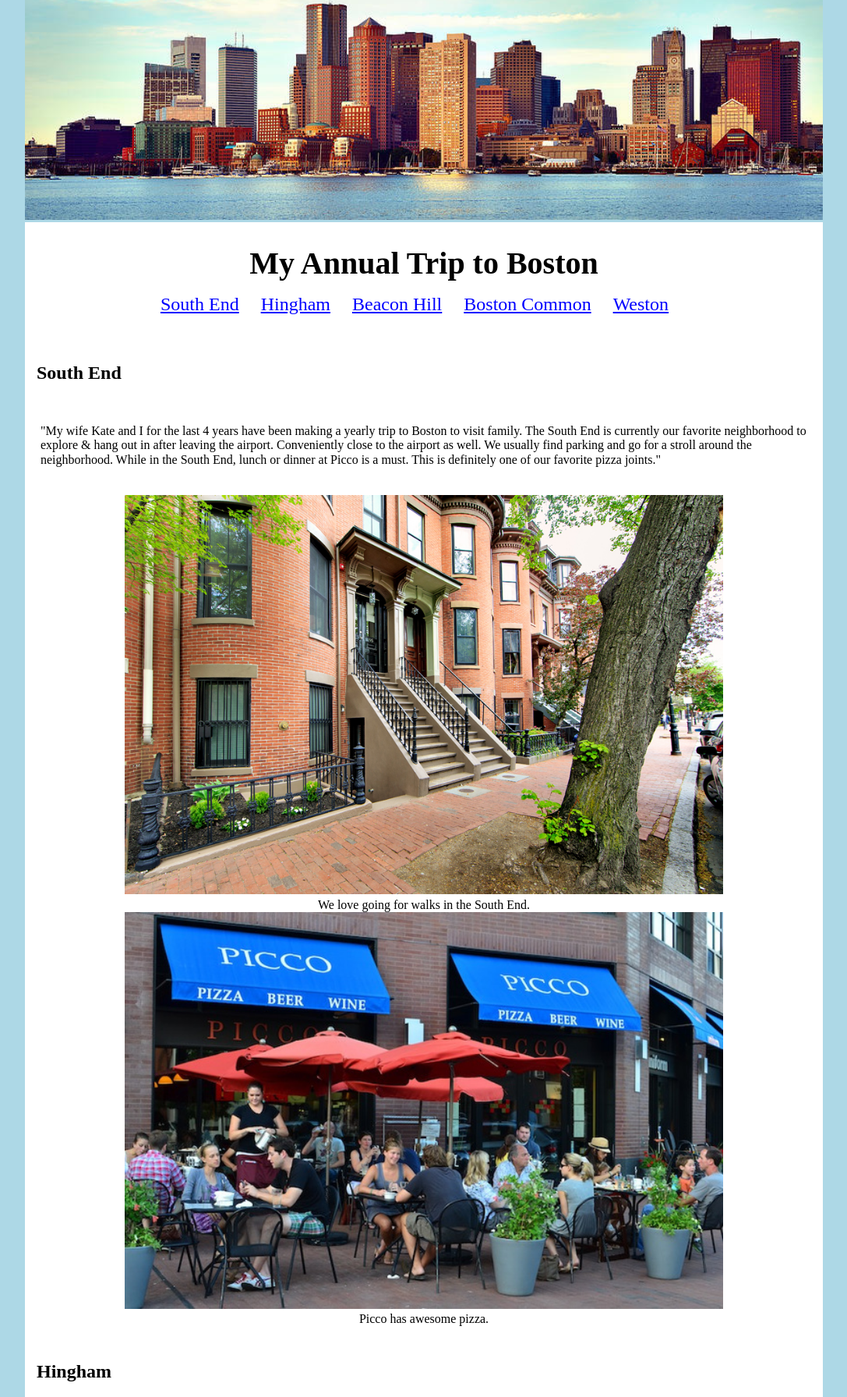
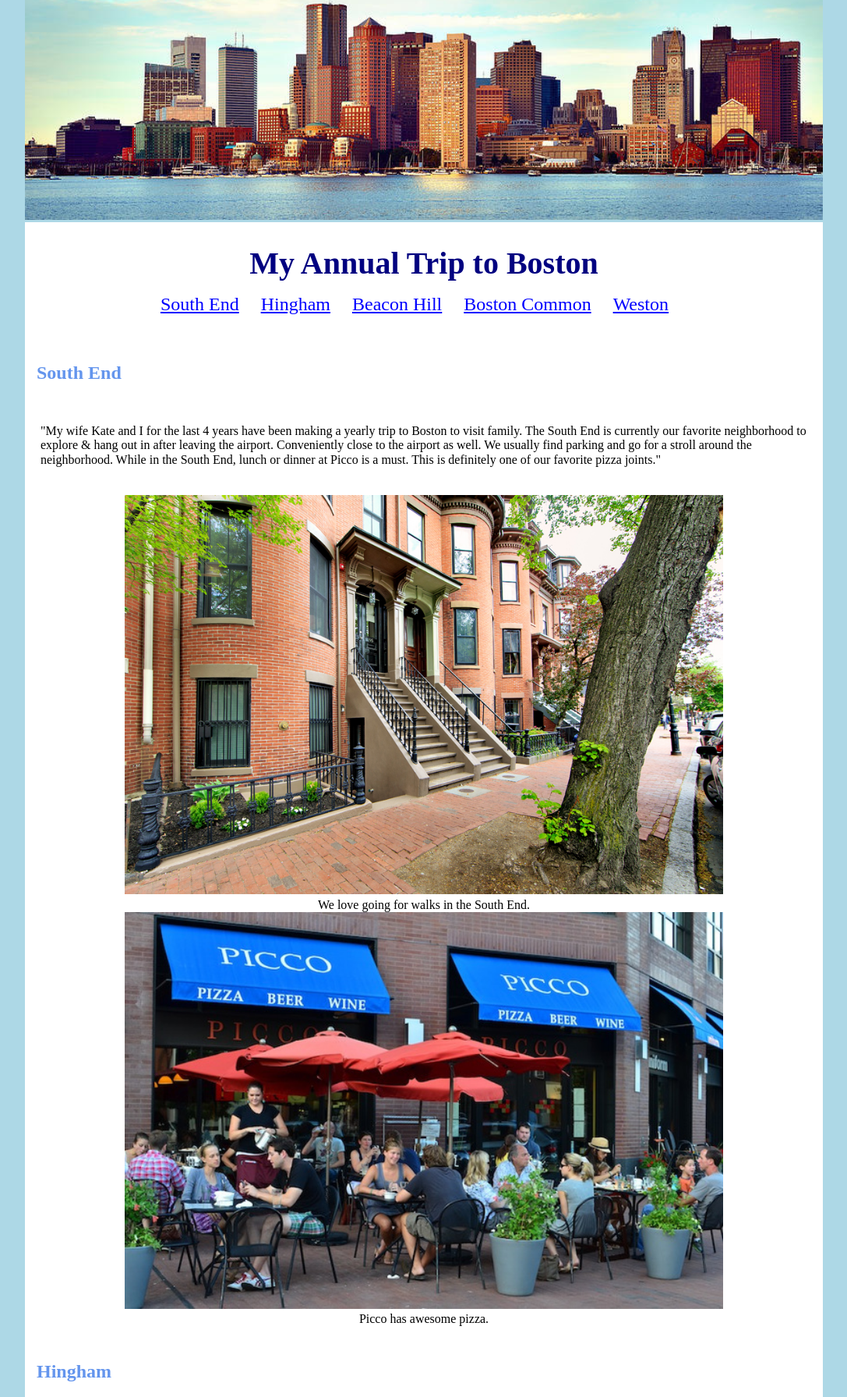
Before and after one commit to andrekmartin/html-me-something, a plain HTML site: page index.html in a window 1280 px wide. Shown: the part 59-1851 px from the top of the page at 78% size, without its empty margins (96-1183 px from the left). Drawn offline with Linux system fonts and the light colour scheme.

Commit message:
Changed h1 & h2 tag colors

```diff
--- a/index.html
+++ b/index.html
@@ -9,7 +9,7 @@
 <body>
     <img src="images/panorama.jpg" alt="Panorama" />
     <header>
-      <h1>My Annual Trip to Boston</h1>
+      <h1 id="beantown">My Annual Trip to Boston</h1>
       <nav>
         <ul>
             <li><a href="#south">South End</a></li>
@@ -24,7 +24,7 @@
         <article>
             <section>
               <a name="south"></a>
-              <h2>South End</h2>
+              <h2 class="places">South End</h2>
               <p>"My wife Kate and I for the last 4 years have been making a yearly trip to Boston to visit family. The South End is currently our favorite neighborhood to explore & hang out in after leaving the airport. Conveniently close to the airport as well. We usually find parking and go for a stroll around the neighborhood. While in the South End, lunch or dinner at Picco is a must. This is definitely one of our favorite pizza joints."</p>
             <figure>
                 <img src="images/south_end.jpg" alt="We love going for walks in the South End." />
@@ -37,7 +37,7 @@
             </section>
             <section>
                 <a name="hingham"></a>
-                <h2>Hingham</h2>
+                <h2 class="places">Hingham</h2>
                 <p>The first half of our trip when not exploring the city is spent in Hingham. It's a town in metropolitan Greater Boston on the South Shore of Massachusetts. This is where Kate's Aunt Kathy & Uncle Ed live. Plenty of R&R along with good times happen when staying with them. Such gracious hosts who we enjoy spending quality time with.</p>
                 <figure>
                     <img src="images/ed_kathy.jpg" alt="Ed_Kathy" />
@@ -46,7 +46,7 @@
             </section>
             <section>
                 <a name="beacon"></a>
-                <h2>Beacon Hill</h2>
+                <h2 class="places">Beacon Hill</h2>
                 <p>We always like to spend an entire day in the city learning something about the city's history, checking out a museum, or taking some of historical tour. This year we checked out the <a href="http://maah.org/">Museum of African American History</a>, the <a href="http://maah.org/site14.htm">African meeting House</a>, & the <a href="https://www.nps.gov/boaf/learn/historyculture/shaw.htm">Robert Gould Shaw Memorial</a> near the Beacon Hill area of Boston. The museum had a really cool exihibit on Frederick Douglass. The civil rights movement originated in the meeting house next door. The 1863 recruitment to the 54th Massachusetts Regiment led by Colonel Robert Gould Shaw also occured here.</p>
                 <figure>
                     <img src="images/maah.jpg" alt="maah" />
@@ -63,7 +63,7 @@
             </section>
             <section>
                 <a name="common"></a>
-                <h2>Boston Common</h2>
+                <h2 class="places">Boston Common</h2>
                 <p>Boston Common is another place we always find ourselves coming back to each year in downtown Boston. Dating from 1634, it is the oldest city park in the United States. Cool place to walk around in & chill.</p>
                 <figure>
                     <img src="images/common.jpg" alt="Boston Common" />
@@ -72,7 +72,7 @@
             </section>
             <section>
                 <a name="weston"></a>
-                <h2>Weston</h2>
+                <h2 class="places">Weston</h2>
                 <p>The last half of our trip is spent in Weston with Kate's cousin Elizabeth, her husband Philippe, & their 3 children Camille, Sebastian, and Louisa. It's a town in Middlesex County, Massachusetts, United States in the Boston metro area. We have lots of fun hanging out with these guys. The kids are a joy to be around and we always look forward to having dinner & a night out on the town with Elizabeth & Philippe. This year we had dinner at an awesome restaurant by the name of <a href="https://www.craigieonmain.com/">Craigie on Main</a>.</p>
                 <figure>
                     <img src="images/elizdemontigny.jpg" alt="Elizabeth with Camille & Louisa" />
--- a/styles.css
+++ b/styles.css
@@ -95,3 +95,11 @@ article img {
 	width: 100%;
 	max-width: 75%;
 }
+
+.places {
+	color: cornflowerblue;
+}
+
+#beantown {
+	color: navy;
+}
```
